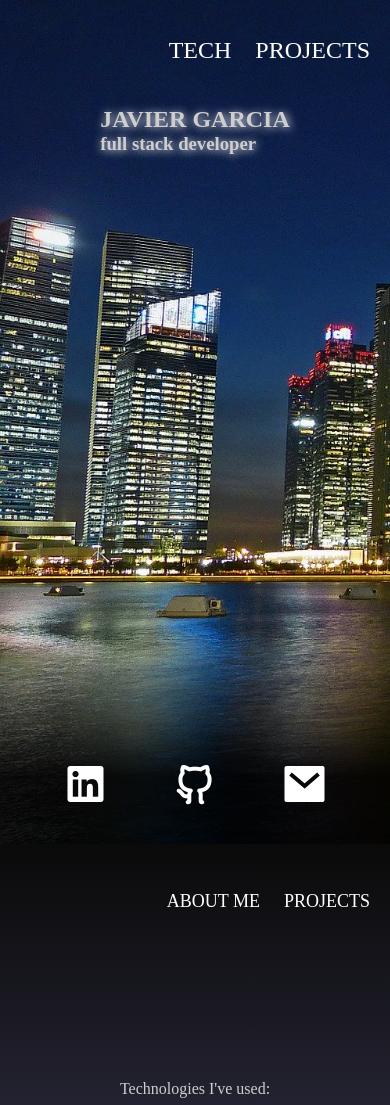
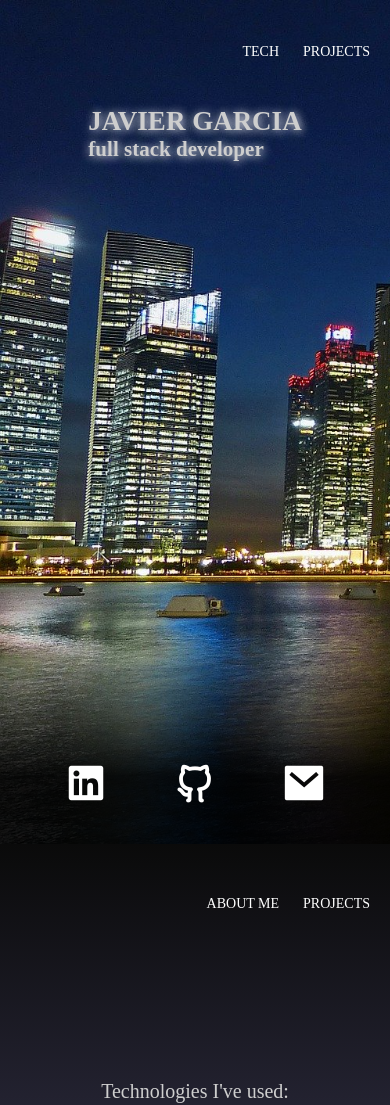
Before and after one commit to javigdeveloper/my-portfolio, a plain HTML site: page public/index.html in a window 390 px wide. Shown: the top 1105 px of the page. Drawn offline with nearby package versions, Linux system fonts and the light colour scheme.

```diff
--- a/public/styles.css
+++ b/public/styles.css
@@ -177,7 +177,7 @@
     text-align: center;
   }
   .viewing {
-    animation: fade 3000ms 800ms backwards;
+    animation: fade 5000ms 800ms backwards;
   }
   .span-container .span {
     font-size: 20px;
@@ -205,11 +205,11 @@
     justify-content: center;
   }
   .web-container .tech-images img {
-    width: 350px;
-    height: 160px;
+    width: 27vw;
+    height: 23vh;
     border: 3px solid black;
     border-radius: 20px;
-    margin: 2px;
+    margin: 4px;
   }
   .hover-class {
     opacity: 0;
@@ -382,24 +382,63 @@
   }
 }
 
-@media (max-width: 600px) and (orientation: portrait) {
-  .top-nav a {
-    margin-right: 20px;
+@media (max-width: 1200px) and (orientation: portrait) {
+  .name-mobile {
+    font-size: 42px;
   }
+  .top-nav a,
   .nav a {
-    font-size: 18px;
-    margin-right: 20px;
+    font-size: 36px;
+  }
+  .icons {
+    font-size: 70px;
   }
   .mobile-span {
     margin-top: 16vh;
+  }
+  .mobile-span .span {
+    font-size: 30px;
   }
   .mobile-container {
     width: 70%;
     margin: 20px auto;
   }
+  .mobile-buttons {
+    font-size: 120px;
+  }
+}
+
+@media (max-width: 600px) and (orientation: portrait) {
+  .name-mobile {
+    font-size: 26px;
+  }
+  .top-nav a,
+  .nav a {
+    font-size: 20px;
+    margin-right: 20px;
+  }
+  .icons {
+    font-size: 46px;
+  }
+  .mobile-span {
+    margin-top: 16vh;
+  }
+  .mobile-span .span {
+    font-size: 20px;
+  }
+  .mobile-buttons {
+    font-size: 80px;
+  }
 }
 
 @media (max-width: 460px) and (orientation: portrait) {
+  .name-mobile {
+    font-size: 18px;
+  }
+  .top-nav a,
+  .nav a {
+    font-size: 14px;
+  }
   .mobile-span {
     margin-top: 20vh;
   }
```
